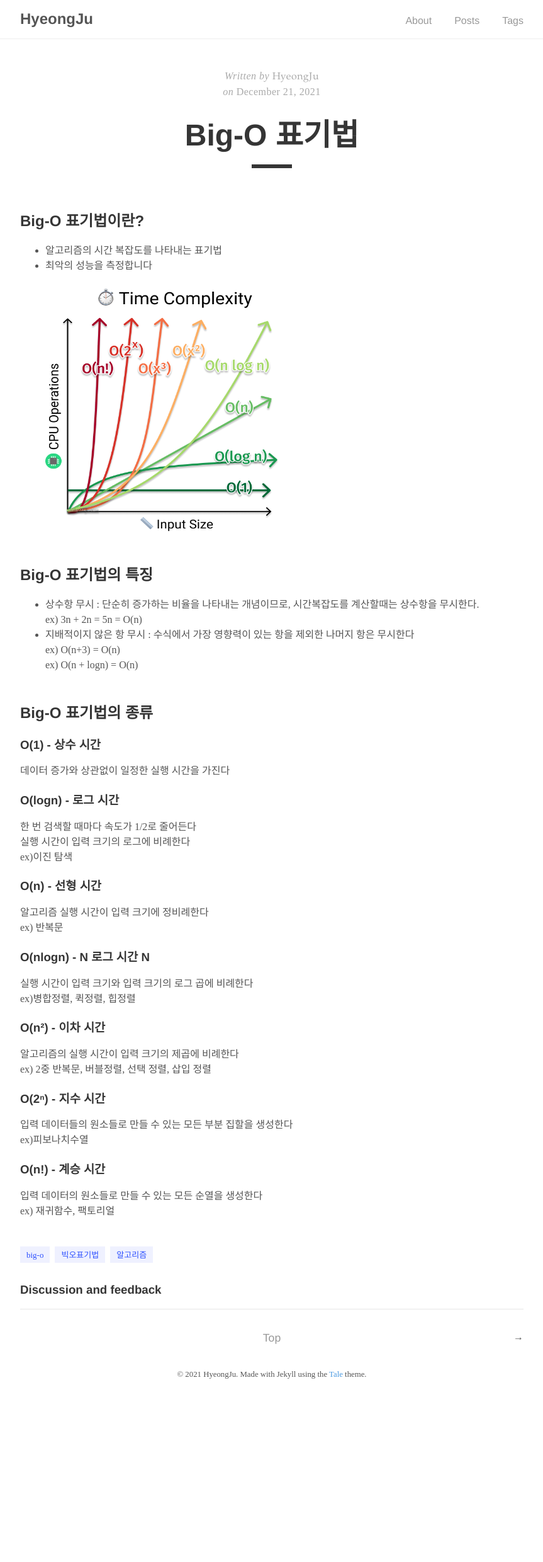
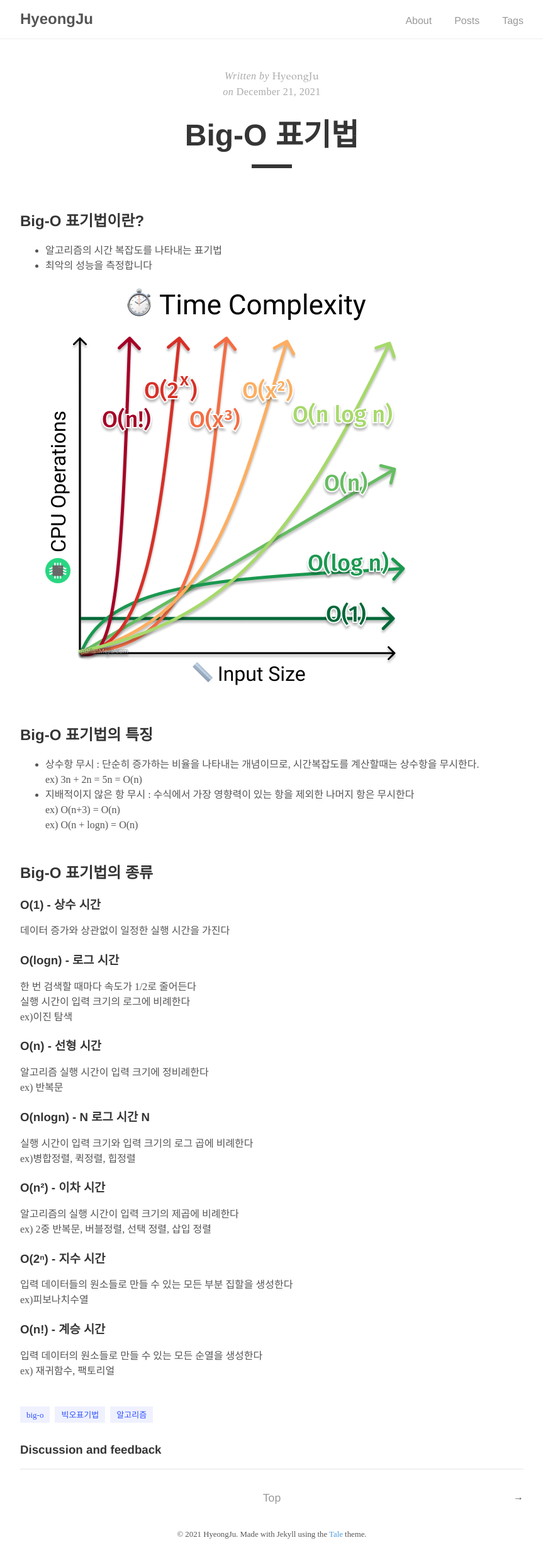
Before and after one commit to hyeongJuKim/hyeongjukim.github.io, a Jekyll site: the page built from _posts/2021-12-21-빅오표기법.md, in a window 1280 px wide. Shown: the whole page at 63% size, without its empty margins (208-1071 px from the left). Built offline with Jekyll 4.4.1, drawn with Linux system fonts in a browser that asks for light colours; some web fonts are replaced; comment, search, counter and statistics services are not loaded; before the commit the page ends 2226 px from its top, so only the background shows below that.

Commit message:
이미지 사이즈 최적화
모바일에서 비율 유지하도록 스타일 변경

```diff
--- a/_posts/2021-12-21-빅오표기법.md
+++ b/_posts/2021-12-21-빅오표기법.md
@@ -10,7 +10,7 @@ description: Big-O 표기법에 대해 간단히 소개합니다.
 ## Big-O 표기법이란?
 - 알고리즘의 시간 복잡도를 나타내는 표기법
 - 최악의 성능을 측정합니다<br><br>
-![Big-O 표기법의 종류 그래프](/assets/img/big-o.png){:width="400" height="400" .img-inline}
+![Big-O 표기법의 종류 그래프](/assets/img/big-o.png){: .img-inline}
 
 ## Big-O 표기법의 특징
 - 상수항 무시 : 단순히 증가하는 비율을 나타내는 개념이므로, 시간복잡도를 계산할때는 상수항을 무시한다.<br>
```
